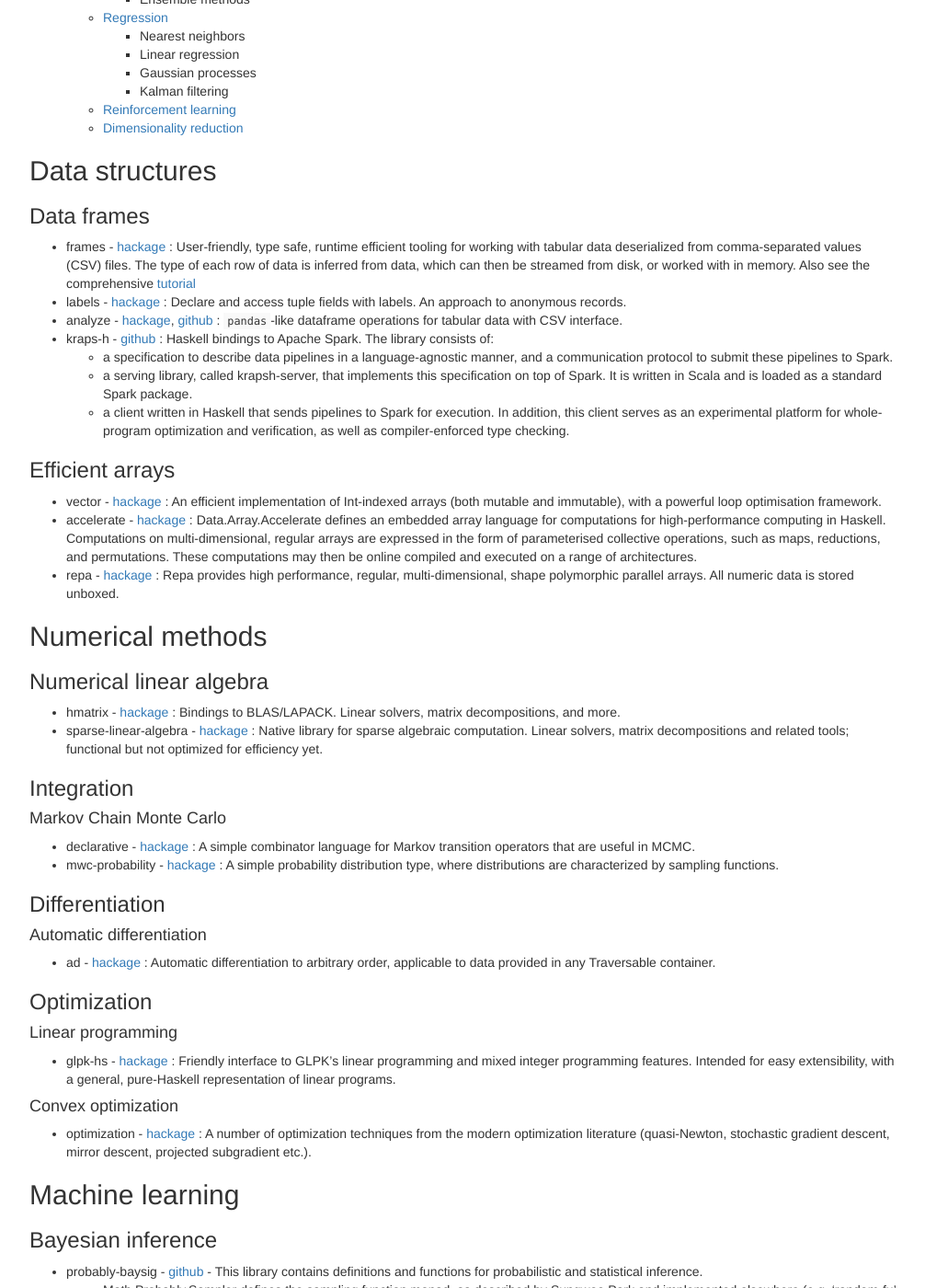
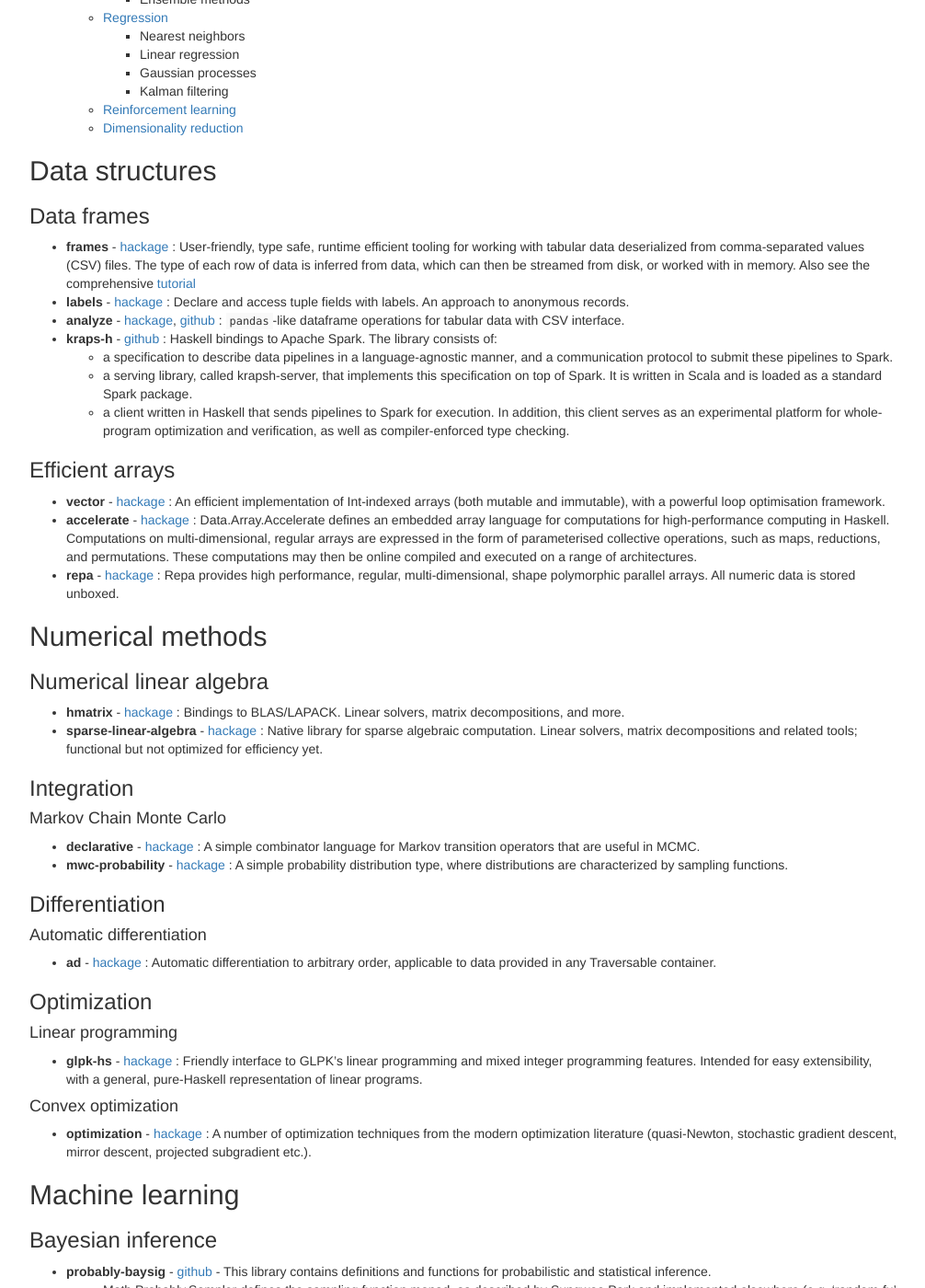
Before and after one commit to DataHaskell/docs, a Jekyll site: the page built from _posts/2016-10-19-current-environment.md, in a window 1280 px wide and 1400 px high, scrolled down 585 px. Shown: the whole window at 92% size, without its empty margins (233-1239 px from the left). Built offline with Jekyll 4.4.1, drawn with Linux system fonts in a browser that asks for light colours; some of the changed text lies outside the part shown.

```diff
--- a/_posts/2016-10-19-current-environment.md
+++ b/_posts/2016-10-19-current-environment.md
@@ -45,35 +45,35 @@ Contents :
 
 <h3 id="dataframes">Data frames</h3>
 
-- frames - [hackage](http://hackage.haskell.org/package/Frames) : User-friendly, type safe, runtime efficient tooling for working with tabular data deserialized from comma-separated values (CSV) files. The type of each row of data is inferred from data, which can then be streamed from disk, or worked with in memory. Also see the comprehensive [tutorial](https://acowley.github.io/Frames/)
-- labels - [hackage](https://hackage.haskell.org/package/labels) : Declare and access tuple fields with labels. An approach to anonymous records.
-- analyze - [hackage](https://hackage.haskell.org/package/analyze), [github](https://github.com/ejconlon/analyze) : `pandas`-like dataframe operations for tabular data with CSV interface.
-- kraps-h - [github](https://github.com/krapsh/kraps-haskell) : Haskell bindings to Apache Spark. The library consists of:
+- **frames** - [hackage](http://hackage.haskell.org/package/Frames) : User-friendly, type safe, runtime efficient tooling for working with tabular data deserialized from comma-separated values (CSV) files. The type of each row of data is inferred from data, which can then be streamed from disk, or worked with in memory. Also see the comprehensive [tutorial](https://acowley.github.io/Frames/)
+- **labels** - [hackage](https://hackage.haskell.org/package/labels) : Declare and access tuple fields with labels. An approach to anonymous records.
+- **analyze** - [hackage](https://hackage.haskell.org/package/analyze), [github](https://github.com/ejconlon/analyze) : `pandas`-like dataframe operations for tabular data with CSV interface.
+- **kraps-h** - [github](https://github.com/krapsh/kraps-haskell) : Haskell bindings to Apache Spark. The library consists of:
   * a specification to describe data pipelines in a language-agnostic manner, and a communication protocol to submit these pipelines to Spark.
   * a serving library, called krapsh-server, that implements this specification on top of Spark. It is written in Scala and is loaded as a standard Spark package.
   * a client written in Haskell that sends pipelines to Spark for execution. In addition, this client serves as an experimental platform for whole-program optimization and verification, as well as compiler-enforced type checking.
 
 <h3 id="arrays">Efficient arrays</h3>
 
-- vector - [hackage](https://hackage.haskell.org/package/vector) : An efficient implementation of Int-indexed arrays (both mutable and immutable), with a powerful loop optimisation framework.
-- accelerate - [hackage](https://hackage.haskell.org/package/accelerate) : Data.Array.Accelerate defines an embedded array language for computations for high-performance computing in Haskell. Computations on multi-dimensional, regular arrays are expressed in the form of parameterised collective operations, such as maps, reductions, and permutations. These computations may then be online compiled and executed on a range of architectures.
-- repa - [hackage](https://hackage.haskell.org/package/repa) : Repa provides high performance, regular, multi-dimensional, shape polymorphic parallel arrays. All numeric data is stored unboxed.
+- **vector** - [hackage](https://hackage.haskell.org/package/vector) : An efficient implementation of Int-indexed arrays (both mutable and immutable), with a powerful loop optimisation framework.
+- **accelerate** - [hackage](https://hackage.haskell.org/package/accelerate) : Data.Array.Accelerate defines an embedded array language for computations for high-performance computing in Haskell. Computations on multi-dimensional, regular arrays are expressed in the form of parameterised collective operations, such as maps, reductions, and permutations. These computations may then be online compiled and executed on a range of architectures.
+- **repa** - [hackage](https://hackage.haskell.org/package/repa) : Repa provides high performance, regular, multi-dimensional, shape polymorphic parallel arrays. All numeric data is stored unboxed.
 
 
 <h2 id="numerical">Numerical methods</h2>
 
 <h3 id="nla">Numerical linear algebra</h3>
 
-- hmatrix - [hackage](http://hackage.haskell.org/package/hmatrix) : Bindings to BLAS/LAPACK. Linear solvers, matrix decompositions, and more.
-- sparse-linear-algebra - [hackage](https://hackage.haskell.org/package/sparse-linear-algebra) : Native library for sparse algebraic computation. Linear solvers, matrix decompositions and related tools; functional but not optimized for efficiency yet.
+- **hmatrix** - [hackage](http://hackage.haskell.org/package/hmatrix) : Bindings to BLAS/LAPACK. Linear solvers, matrix decompositions, and more.
+- **sparse-linear-algebra** - [hackage](https://hackage.haskell.org/package/sparse-linear-algebra) : Native library for sparse algebraic computation. Linear solvers, matrix decompositions and related tools; functional but not optimized for efficiency yet.
 
 
 <h3 id="integration">Integration</h3>
 
 <h4 id="mcmc">Markov Chain Monte Carlo</h4>
 
-  - declarative - [hackage](https://hackage.haskell.org/package/declarative) : A simple combinator language for Markov transition operators that are useful in MCMC.
-  - mwc-probability  -  [hackage](https://hackage.haskell.org/package/mwc-probability) : A simple probability distribution type, where distributions are characterized by sampling functions.
+  - **declarative** - [hackage](https://hackage.haskell.org/package/declarative) : A simple combinator language for Markov transition operators that are useful in MCMC.
+  - **mwc-probability**  -  [hackage](https://hackage.haskell.org/package/mwc-probability) : A simple probability distribution type, where distributions are characterized by sampling functions.
 
 
 
@@ -81,18 +81,18 @@ Contents :
 
 <h4 id="ad">Automatic differentiation</h4>
 
-  - ad - [hackage](http://hackage.haskell.org/package/ad) : Automatic differentiation to arbitrary order, applicable to data provided in any Traversable container.
+  - **ad** - [hackage](http://hackage.haskell.org/package/ad) : Automatic differentiation to arbitrary order, applicable to data provided in any Traversable container.
 
 
 <h3 id="optimization">Optimization</h3>
 
 <h4 id="lp">Linear programming</h4>
 
-  - glpk-hs - [hackage](https://hackage.haskell.org/package/glpk-hs) : Friendly interface to GLPK's linear programming and mixed integer programming features. Intended for easy extensibility, with a general, pure-Haskell representation of linear programs.
+  - **glpk-hs** - [hackage](https://hackage.haskell.org/package/glpk-hs) : Friendly interface to GLPK's linear programming and mixed integer programming features. Intended for easy extensibility, with a general, pure-Haskell representation of linear programs.
 
 
 <h4 id="cvxopt">Convex optimization</h4>
-  - optimization - [hackage](https://hackage.haskell.org/package/optimization) : A number of optimization techniques from the modern optimization literature (quasi-Newton, stochastic gradient descent, mirror descent, projected subgradient etc.).
+  - **optimization** - [hackage](https://hackage.haskell.org/package/optimization) : A number of optimization techniques from the modern optimization literature (quasi-Newton, stochastic gradient descent, mirror descent, projected subgradient etc.).
 
 
 
@@ -100,7 +100,7 @@ Contents :
 
 
 <h3 id="bayes">Bayesian inference</h3>
-  - probably-baysig - [github](https://github.com/glutamate/probably-baysig) - This library contains definitions and functions for probabilistic and statistical inference.
+  - **probably-baysig** - [github](https://github.com/glutamate/probably-baysig) - This library contains definitions and functions for probabilistic and statistical inference.
     * Math.Probably.Sampler defines the sampling function monad, as described by Sungwoo Park and implemented elsewhere (e.g. 'random-fu' and 'monte-carlo' packages)
     * Math.Probably.PDF defines some common parametric log-probability density functions
     * Math.Probably.FoldingStats defines statistics as folds that can be composed and calculated independently of the container of the underlying data.
@@ -181,7 +183,7 @@ This implementation is designed to support symbolic types, such as from sbv or i
 <h4 id="clustering">Clustering</h4>
 
 - K-Means
-  - kmeans - [hackage](https://hackage.haskell.org/package/kmeans), [darcs](http://hub.darcs.net/gershomb/kmeans)
+  - **kmeans** - [hackage](https://hackage.haskell.org/package/kmeans), [darcs](http://hub.darcs.net/gershomb/kmeans)
 - Self-Organising Maps (SOM)
   - Hyperbolic-SOM
   - Hierarchical (H)SOMs
@@ -194,7 +196,7 @@ This implementation is designed to support symbolic types, such as from sbv or i
 <h4 id="dimr">Dimensionality reduction</h4>
 
 - Principal Component Analysis (PCA)
-  - sibe - [hackage](http://hackage.haskell.org/package/sibe), [github](https://github.com/mdibaiee/sibe)
+  - **sibe** - [hackage](http://hackage.haskell.org/package/sibe), [github](https://github.com/mdibaiee/sibe)
   - Kernel PCA
   - Incremental PCA
   - Truncated SVD
```
Also changed, not shown: other parts of _posts/2016-10-19-current-environment.md (+15 -13 lines).
